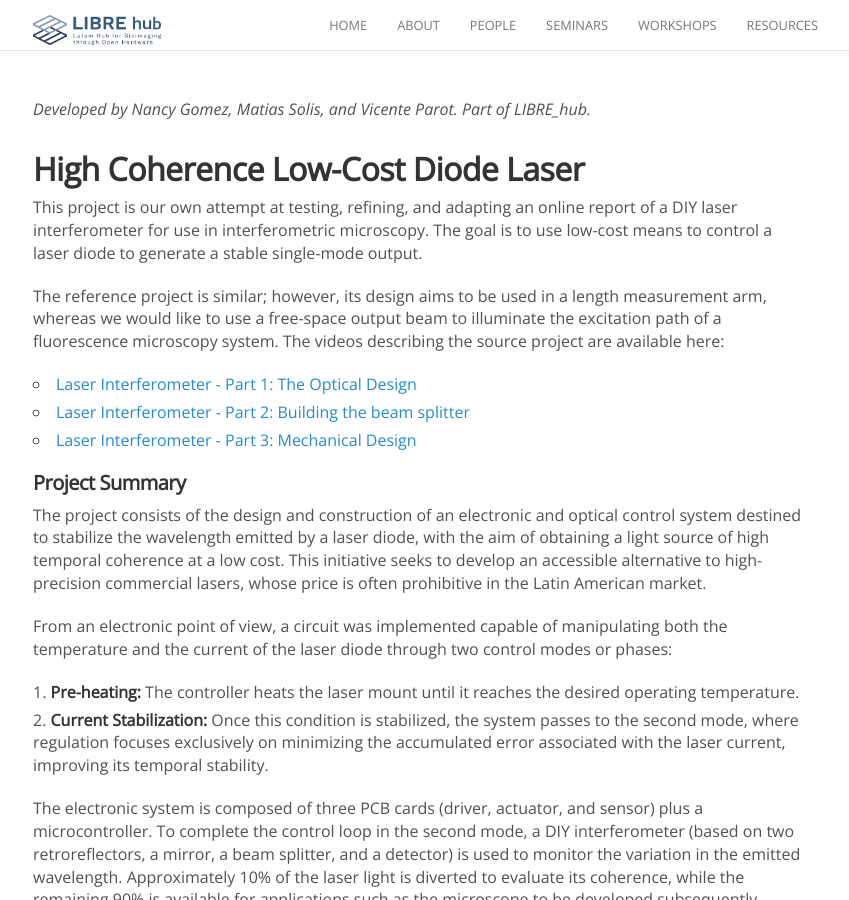
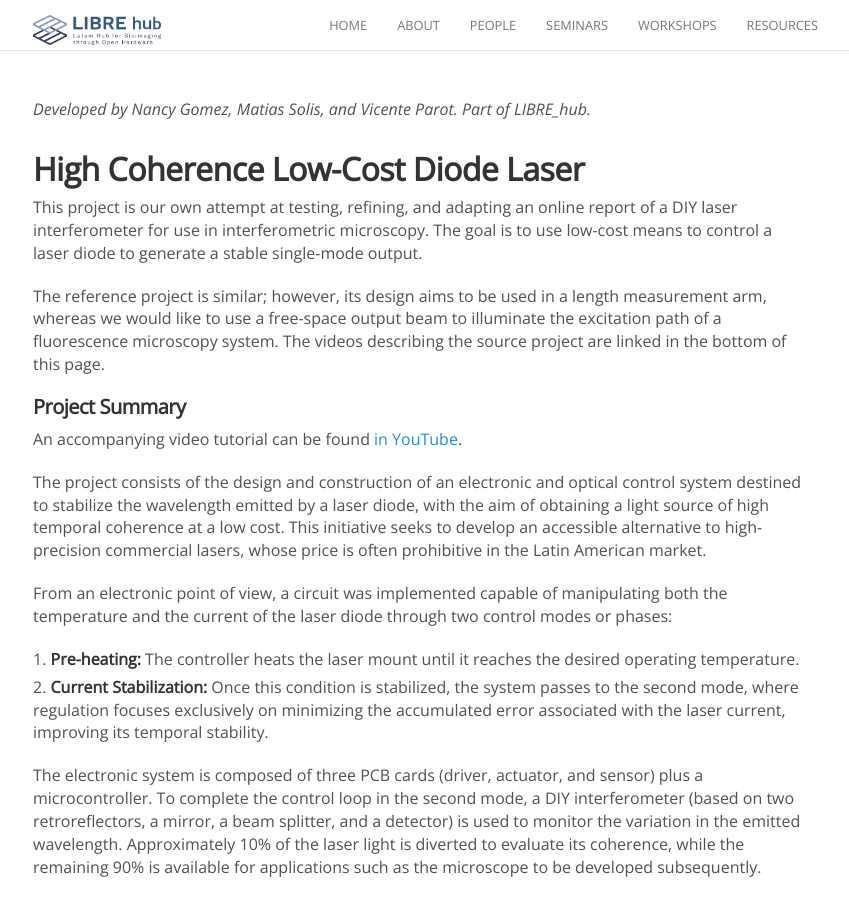
Before and after one commit to LIBREhub/LIBREhub.github.io, a Jekyll site: the page built from _posts/2026-01-27-coherent-laser-control.md, in a window 1280 px wide and 900 px high. Shown: the whole window, without its empty margins (222-1071 px from the left). Built offline with Jekyll 4.4.1, drawn with Linux system fonts in a browser that asks for light colours; nearby versions of some CDN libraries; some of the changed text lies outside the part shown.

Commit message:
Update 2026-01-27-coherent-laser-control.md

```diff
--- a/_posts/2026-01-27-coherent-laser-control.md
+++ b/_posts/2026-01-27-coherent-laser-control.md
@@ -11,12 +11,11 @@ header-img: /images/resources/high-coherence-laser/image9.png
 
 This project is our own attempt at testing, refining, and adapting an online report of a DIY laser interferometer for use in interferometric microscopy. The goal is to use low-cost means to control a laser diode to generate a stable single-mode output.
 
-The reference project is similar; however, its design aims to be used in a length measurement arm, whereas we would like to use a free-space output beam to illuminate the excitation path of a fluorescence microscopy system. The videos describing the source project are available here:
-* [Laser Interferometer - Part 1: The Optical Design](https://www.youtube.com/watch?v=v8gaEqHa1r0)
-* [Laser Interferometer - Part 2: Building the beam splitter](https://www.youtube.com/watch?v=AZ9-UrlGOcE)
-* [Laser Interferometer - Part 3: Mechanical Design](https://www.youtube.com/watch?v=0vnV1S7gBCE)
+The reference project is similar; however, its design aims to be used in a length measurement arm, whereas we would like to use a free-space output beam to illuminate the excitation path of a fluorescence microscopy system. The videos describing the source project are linked in the bottom of this page.
 
 #### **Project Summary**
+
+An accompanying video tutorial can be found [in YouTube](https://youtu.be/bAREZVwILKA).
 
 The project consists of the design and construction of an electronic and optical control system destined to stabilize the wavelength emitted by a laser diode, with the aim of obtaining a light source of high temporal coherence at a low cost. This initiative seeks to develop an accessible alternative to high-precision commercial lasers, whose price is often prohibitive in the Latin American market.
 
```
Also changed, not shown: other parts of _posts/2026-01-27-coherent-laser-control.md (+8 -0 lines).
